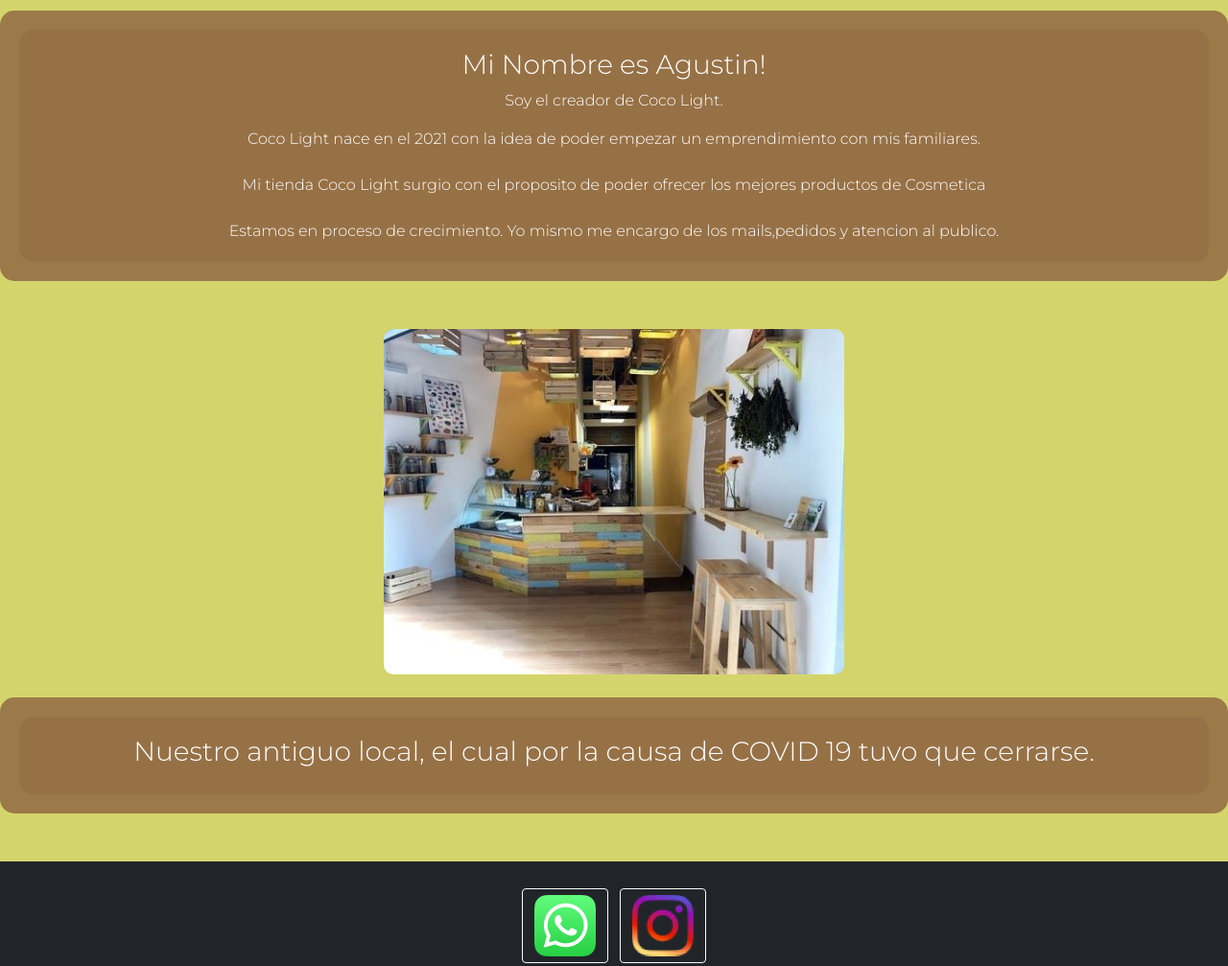
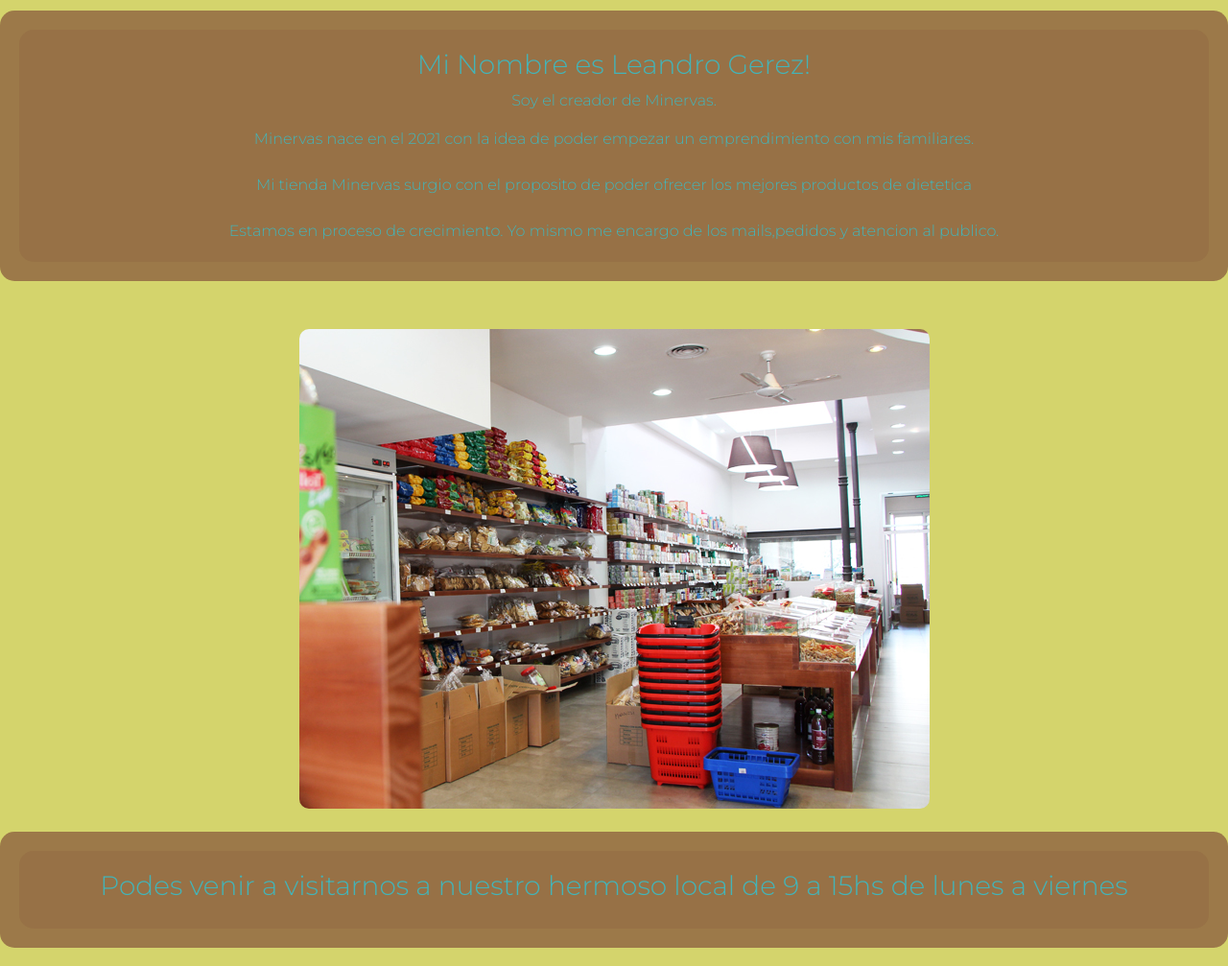
Before and after one commit to LeandroGerez/proyectofinalultimo, a website: page Nosotros.html in a window 1280 px wide. Shown: the part 420-1427 px from the top of the page at 96% size. Drawn offline with nearby package versions, Linux system fonts and the light colour scheme.

Commit message:
Cambios en los fondos

```diff
--- a/Nosotros.html
+++ b/Nosotros.html
@@ -49,7 +49,7 @@
 <h1 class= "nosotrostitulo">sobre nosotros!</h1>
 <br>
 <div class = "perfil">
-  <img class="contenedor__img2" style= "border-radius: 20px;"src="img\agus.jpg" alt="yo">
+  <img class="contenedor__img2" style= "border-radius: 20px;"src="img/logodetienda.jpg" alt="yo">
 </div>
 <p></p>
 
@@ -58,21 +58,21 @@
 
       <div>
           <h3 class="contenedor_bio">
-              Mi Nombre es Agustin!
+              Mi Nombre es Leandro Gerez!
           </h3>
           <p class="contenedor_sub_bio">
-              Soy el creador de Coco Light.   </p>
+              Soy el creador de Minervas.   </p>
 
-    <div class="subtitulo"> Coco Light nace en el 2021 con la idea de poder empezar un emprendimiento con mis familiares.</div>
+    <div class="subtitulo"> Minervas nace en el 2021 con la idea de poder empezar un emprendimiento con mis familiares.</div>
             <br>
-    <div class="subtitulo"> Mi tienda Coco Light surgio con el proposito de poder ofrecer los mejores productos de Cosmetica</div>
+    <div class="subtitulo"> Mi tienda Minervas surgio con el proposito de poder ofrecer los mejores productos de dietetica</div>
         <br>
         <div class="subtitulo">Estamos en proceso de crecimiento. Yo mismo me encargo de los mails,pedidos y atencion al publico.</div>
 
 
         </div>
       </section>
-      <div class="local">   <img src="img\local2.jpg" style="border-radius: 10px;" alt="local2"> </div>
+      <div class="local">   <img src="img\dieteticafoto.jpg" style="border-radius: 10px;" alt="local2"> </div>
 
 
      <br>
@@ -80,7 +80,7 @@
     <section class="contenedor1">
       <div class="contenedor2">
         <h3 class="contenedor_bio">
-          Nuestro antiguo local, el cual por la causa de COVID 19 tuvo que cerrarse. </h3>
+          Podes venir a visitarnos a nuestro hermoso local de 9 a 15hs de lunes a viernes</h3>
      <br>
 
 
--- a/scss/tipografia.scss
+++ b/scss/tipografia.scss
@@ -21,14 +21,14 @@
 
    }
 div.texto {
-   background-color: rgb(168, 111, 63);
+   background-color: rgb(126, 61, 201);
    color: white;
    text-align: center;
    font-size: 25px;
    font-family: 'Montserrat', sans-serif;
 }
 div.principal {
-  background-color: rgb(168, 111, 63);
+  background-color: rgb(63, 96, 168);
   color: white;
    text-align: center;
    font-size: 25px;
@@ -43,18 +43,18 @@
    }
    .contenedor {
     font-family: 'Montserrat', sans-serif;
-    color: white;
+    color: rgb(67, 180, 184);
    }
 
    h3.contenedor_bio {
 
     font-family: 'Montserrat', sans-serif;
-    color: white;
+    color:  rgb(67, 180, 184);
     text-align: center;
    }
    p.contenedor_sub_bio {
     font-family: 'Montserrat', sans-serif;
-    color: white;
+    color: rgb(67, 180, 184);
     text-align: center;
 
    }
@@ -62,7 +62,7 @@
    div.subtitulo {
 
     font-family: 'Montserrat', sans-serif;
-    color: white;
+    color: rgb(67, 180, 184);
     text-align: center;
 
    }
```
Also changed, not shown: Cosmetica.html (+2 -2 lines), Recetas.html (+2 -2 lines), Suplementos.html (+2 -2 lines), index.html (+3 -3 lines), CSS/Estilos.css, img/dieteticafoto.jpg (added).
